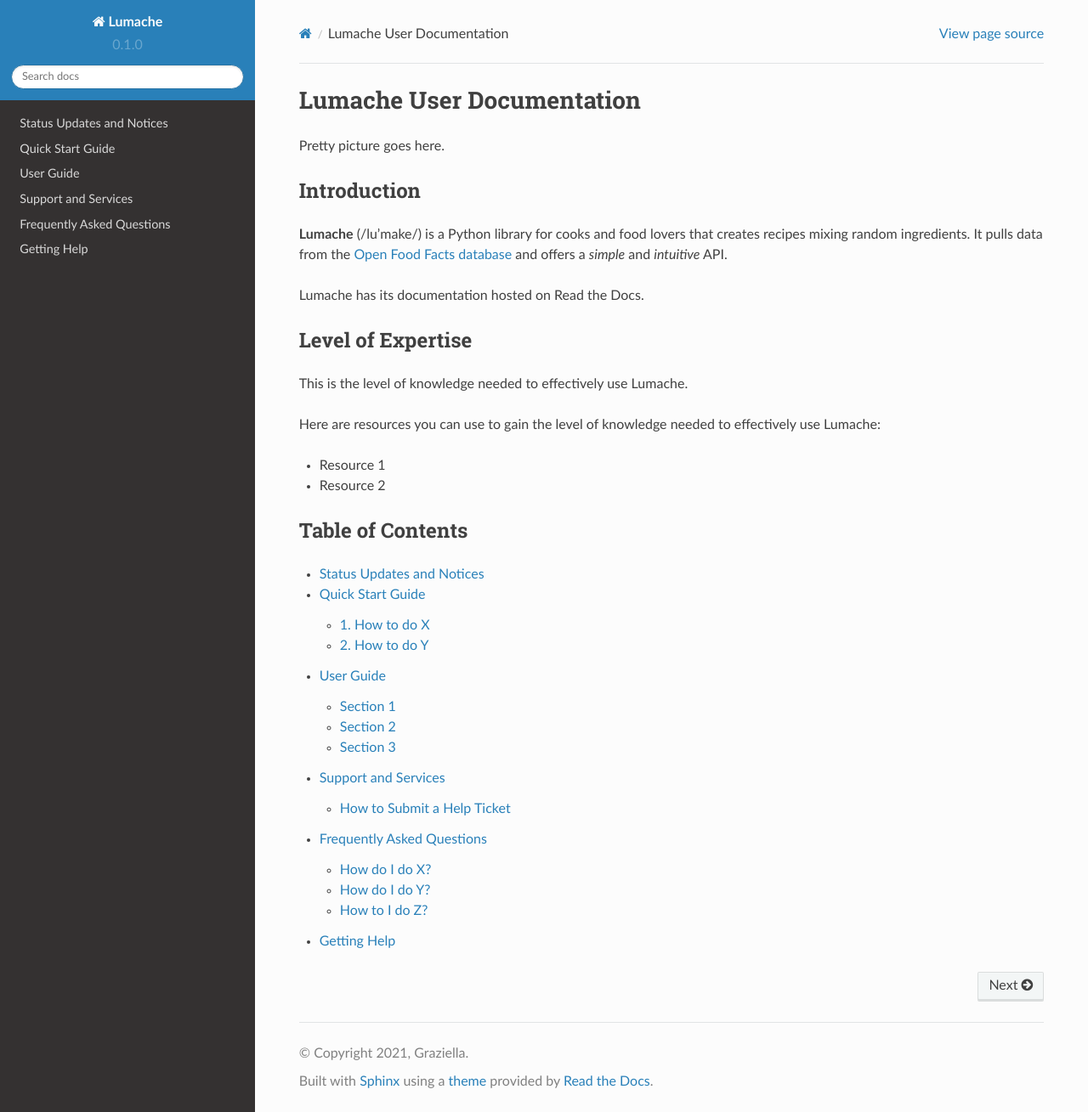
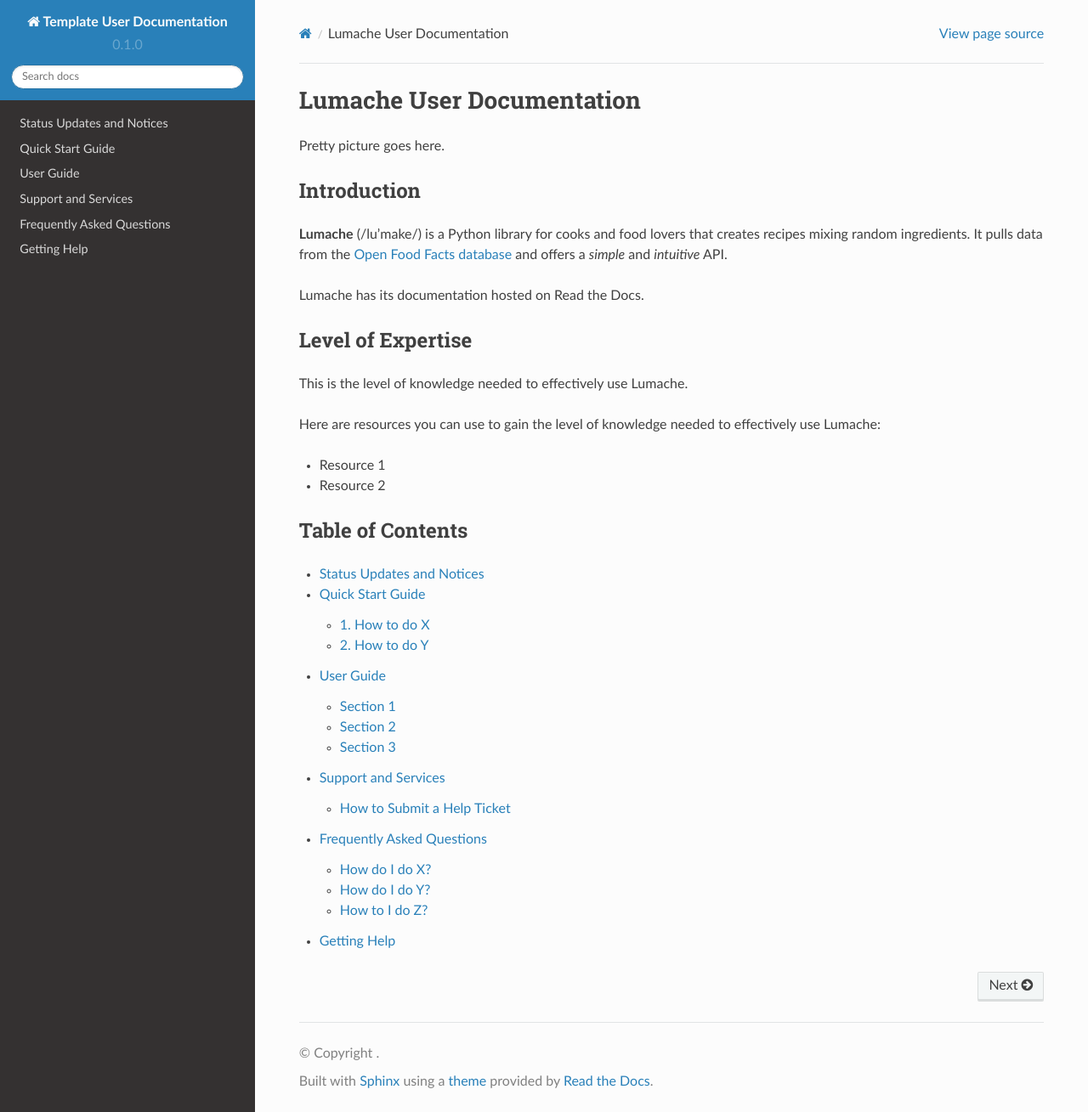
Before and after one commit to lhelms2/rtd-template, a Sphinx documentation site: the page built from docs/source/index.rst, in a window 1280 px wide and 1309 px high. Shown: the whole window at 85% size. Built offline with Sphinx 7.4.7 and the Read the Docs theme 2.0.0, drawn with Linux system fonts in a browser that asks for light colours; pages that are not in the unit, such as notebooks, are missing from menus.

Commit message:
Update conf.py updated project name

```diff
--- a/docs/source/conf.py
+++ b/docs/source/conf.py
@@ -2,9 +2,9 @@
 
 # -- Project information
 
-project = 'Lumache'
-copyright = '2021, Graziella'
-author = 'Graziella'
+project = 'Template User Documentation'
+copyright = ' '
+author = ' '
 
 release = '0.1'
 version = '0.1.0'
```
